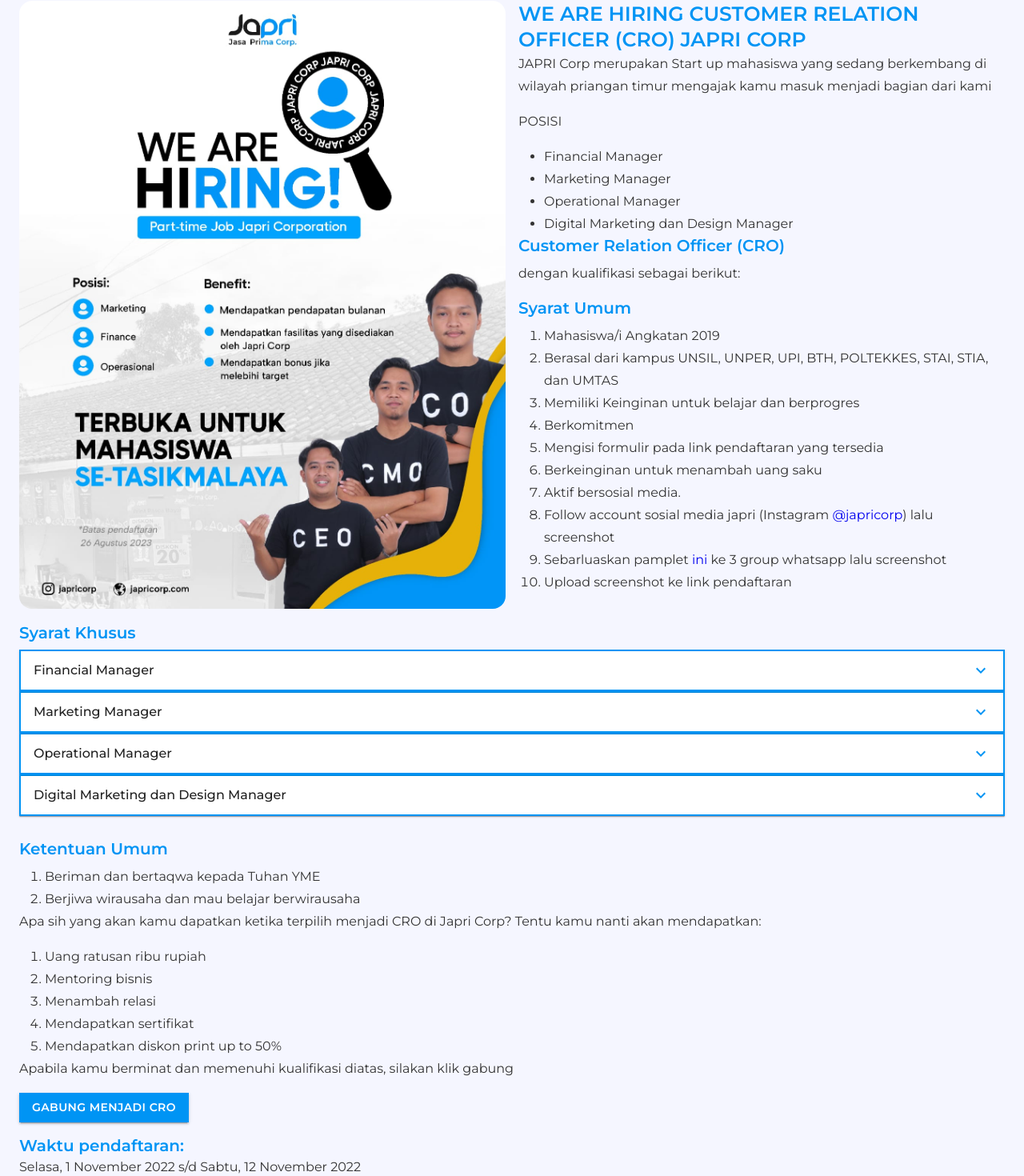
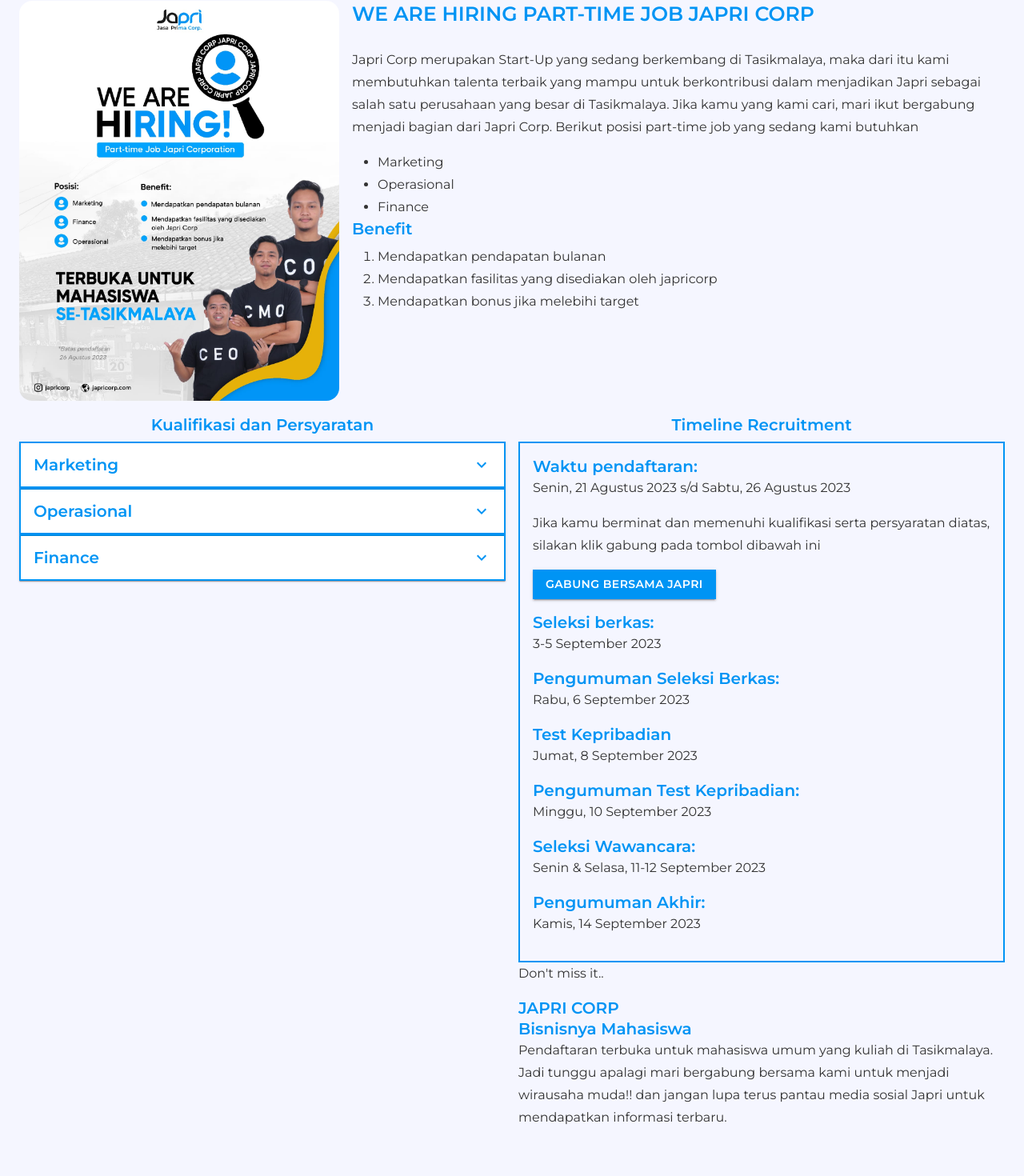
Before and after one commit to aridarsan/japri-corp, a React (Create React App) app: page /karir in a window 1280 px wide. Shown: the part 260-1730 px from the top of the page at 80% size. Built offline with nearby package versions, Linux system fonts and the light colour scheme; what react-swipeable-views-utils would draw is missing.

Commit message:
edit karir and timeline

```diff
--- a/src/Components/Karir.js
+++ b/src/Components/Karir.js
@@ -7,38 +7,32 @@
   AccordionDetails,
   AccordionSummary,
 } from "@material-ui/core";
-import oprec from "../Images/cro 22.jpg";
+// import oprec from "../Images/cro 22.jpg";
 import ops from "../Images/op1.jpeg";
 import ExpandMoreIcon from "@material-ui/icons/ExpandMore";
+// import Timeline from "./Timeline";
 
 const Detail = [
   {
     panel: "panel1",
     aria: "panel1bh-content",
     id: "panel1bh-header",
-    tanya: "Financial Manager",
+    tanya: "Marketing",
     jawab: [
       {
+        nama1: "Kualifikasi",
         Kualifikasi: [
-          "Paham dan mengerti dasar akuntansi",
-          "Paham tentang laporan keuangan",
-          "Menguasai Microsoft office (word, excel, power point)",
-          "Siap bekerja dalam tekanan",
-          "Siap bertanggung jawab dan berkomitmen",
+          "Dapat bekerja sama secara tim maupun individu",
+          "Mempunyai Basic Marketing & Konten Kreator",
+          "Memiliki kemampuan analisa data, negosiasi dan strategi marketing yang baik",
+          "Memiliki kemampuan manajemen waktu dan public speaking yang baik",
+          "Aktif di media sosial",
         ],
+        nama2: "Persyaratan",
         Persyaratan: [
-          "Paham dan mengerti dasar akuntansi",
-          "Paham tentang laporan keuangan",
-          "Menguasai Microsoft office (word, excel, power point)",
-          "Siap bekerja dalam tekanan",
-          "Siap bertanggung jawab dan berkomitmen",
-        ],
-        Benefit: [
-          "Paham dan mengerti dasar akuntansi",
-          "Paham tentang laporan keuangan",
-          "Menguasai Microsoft office (word, excel, power point)",
-          "Siap bekerja dalam tekanan",
-          "Siap bertanggung jawab dan berkomitmen",
+          "Mahasiswa aktif Tasikmalaya Angkatan 2021 & 2022",
+          "Melampirkan CV, KTP & KTM",
+          "Laki-laki",
         ],
       },
     ],
@@ -47,29 +41,22 @@
     panel: "panel2",
     aria: "panel2bh-content",
     id: "panel2bh-header",
-    tanya: "Marketing Manager",
+    tanya: "Operasional",
     jawab: [
       {
+        nama1: "Kualifikasi",
         Kualifikasi: [
-          "Paham dan mengerti dasar akuntansi",
-          "Paham tentang laporan keuangan",
-          "Menguasai Microsoft office (word, excel, power point)",
-          "Siap bekerja dalam tekanan",
-          "Siap bertanggung jawab dan berkomitmen",
+          "Menguasai Microsoft office",
+          "Menguasai salah satu aplikasi design grafis (menjadi nilai tambah)",
+          "Mempunyai Sim C",
+          "Dapat bekerja sama secara tim maupun individu",
+          "Sigap, cekatan dan siap dalam menghadapi situasi yang mendadak",
         ],
+        nama2: "Persyaratan",
         Persyaratan: [
-          "Paham dan mengerti dasar akuntansi",
-          "Paham tentang laporan keuangan",
-          "Menguasai Microsoft office (word, excel, power point)",
-          "Siap bekerja dalam tekanan",
-          "Siap bertanggung jawab dan berkomitmen",
-        ],
-        Benefit: [
-          "Paham dan mengerti dasar akuntansi",
-          "Paham tentang laporan keuangan",
-          "Menguasai Microsoft office (word, excel, power point)",
-          "Siap bekerja dalam tekanan",
-          "Siap bertanggung jawab dan berkomitmen",
+          "Mahasiswa aktif Tasikmalaya Angkatan 2022 & 2023",
+          "Melampirkan CV, KTP & KTM, SIM C",
+          "Laki-laki",
         ],
       },
     ],
@@ -78,60 +65,22 @@
     panel: "panel3",
     aria: "panel3bh-content",
     id: "panel3bh-header",
-    tanya: "Operational Manager",
+    tanya: "Finance",
     jawab: [
       {
+        nama1: "Kualifikasi",
         Kualifikasi: [
-          "Paham dan mengerti dasar akuntansi",
-          "Paham tentang laporan keuangan",
-          "Menguasai Microsoft office (word, excel, power point)",
-          "Siap bekerja dalam tekanan",
-          "Siap bertanggung jawab dan berkomitmen",
+          "Mengerti laporan keuangan",
+          "Paham dan mahir akuntansi",
+          "Mahir Microsoft excel",
+          "Teliti dan bertanggungjawab",
         ],
+        nama2: "Persyaratan",
         Persyaratan: [
-          "Paham dan mengerti dasar akuntansi",
-          "Paham tentang laporan keuangan",
-          "Menguasai Microsoft office (word, excel, power point)",
-          "Siap bekerja dalam tekanan",
-          "Siap bertanggung jawab dan berkomitmen",
-        ],
-        Benefit: [
-          "Paham dan mengerti dasar akuntansi",
-          "Paham tentang laporan keuangan",
-          "Menguasai Microsoft office (word, excel, power point)",
-          "Siap bekerja dalam tekanan",
-          "Siap bertanggung jawab dan berkomitmen",
-        ],
-      },
-    ],
-  },
-  {
-    panel: "panel4",
-    aria: "panel4bh-content",
-    id: "panel4bh-header",
-    tanya: "Digital Marketing dan Design Manager",
-    jawab: [
-      {
-        Kualifikasi: [
-          "Paham dan mengerti dasar akuntansi",
-          "Paham tentang laporan keuangan",
-          "Menguasai Microsoft office (word, excel, power point)",
-          "Siap bekerja dalam tekanan",
-          "Siap bertanggung jawab dan berkomitmen",
-        ],
-        Persyaratan: [
-          "Paham dan mengerti dasar akuntansi",
-          "Paham tentang laporan keuangan",
-          "Menguasai Microsoft office (word, excel, power point)",
-          "Siap bekerja dalam tekanan",
-          "Siap bertanggung jawab dan berkomitmen",
-        ],
-        Benefit: [
-          "Paham dan mengerti dasar akuntansi",
-          "Paham tentang laporan keuangan",
-          "Menguasai Microsoft office (word, excel, power point)",
-          "Siap bekerja dalam tekanan",
-          "Siap bertanggung jawab dan berkomitmen",
+          "Mahasiswa aktif Tasikmalaya Angkatan 2021, 2022 & 2023",
+          "Melampirkan CV, KTP & KTM",
+          "Melampirkan Motivation Letter",
+          "Laki-laki",
         ],
       },
     ],
@@ -159,7 +108,7 @@
         </Grid>
 
         <Grid container spacing={2}>
-          <Grid item xs={12} sm={6} lg={6}>
+          <Grid item xs={12} sm={6} lg={4}>
             <img
               src={ops}
               width="100%"
@@ -168,79 +117,44 @@
             />
           </Grid>
 
-          <Grid item xs={12} sm={6} lg={6}>
-            <h4>WE ARE HIRING CUSTOMER RELATION OFFICER (CRO) JAPRI CORP</h4>
+          <Grid item xs={12} sm={6} lg={8}>
+            <h4>WE ARE HIRING PART-TIME JOB JAPRI CORP</h4>
+            <br />
 
             <p>
-              JAPRI Corp merupakan Start up mahasiswa yang sedang berkembang di
-              wilayah priangan timur mengajak kamu masuk menjadi bagian dari
-              kami
+              Japri Corp merupakan Start-Up yang sedang berkembang di
+              Tasikmalaya, maka dari itu kami membutuhkan talenta terbaik yang
+              mampu untuk berkontribusi dalam menjadikan Japri sebagai salah
+              satu perusahaan yang besar di Tasikmalaya. Jika kamu yang kami
+              cari, mari ikut bergabung menjadi bagian dari Japri Corp. Berikut
+              posisi part-time job yang sedang kami butuhkan
             </p>
-
-            <p> POSISI</p>
-
             <ul>
-              <li>Financial Manager</li>
-              <li>Marketing Manager</li>
-              <li>Operational Manager</li>
-              <li>Digital Marketing dan Design Manager</li>
+              <li>Marketing</li>
+              <li>Operasional</li>
+              <li>Finance</li>
             </ul>
-
-            <h5 style={{ marginBottom: "0.5rem" }}>
-              Customer Relation Officer (CRO)
-            </h5>
-
-            <p>dengan kualifikasi sebagai berikut:</p>
-
-            <h5 style={{ marginBottom: "0.5rem" }}> Syarat Umum</h5>
-
+            <h5 style={{ marginBottom: "0.5rem" }}> Benefit</h5>
             <ol>
-              <li> Mahasiswa/i Angkatan 2019</li>
-              <li>
-                {" "}
-                Berasal dari kampus UNSIL, UNPER, UPI, BTH, POLTEKKES, STAI,
-                STIA, dan UMTAS
-              </li>
-              <li> Memiliki Keinginan untuk belajar dan berprogres</li>
-              <li> Berkomitmen </li>
-              <li> Mengisi formulir pada link pendaftaran yang tersedia</li>
-              <li> Berkeinginan untuk menambah uang saku</li>
-              <li> Aktif bersosial media.</li>
-
-              <li>
-                {" "}
-                Follow account sosial media japri (Instagram{" "}
-                <a
-                  href="https://www.instagram.com/japricorp/"
-                  target="_blank"
-                  rel="noreferrer"
-                  style={{ textDecoration: "none" }}
-                >
-                  @japricorp
-                </a>
-                ) lalu screenshot{" "}
-              </li>
-              <li>
-                {" "}
-                Sebarluaskan pamplet{" "}
-                <a
-                  href={oprec}
-                  target="_blank"
-                  rel="noreferrer"
-                  style={{ textDecoration: "none" }}
-                >
-                  ini
-                </a>{" "}
-                ke 3 group whatsapp lalu screenshot{" "}
-              </li>
-              <li> Upload screenshot ke link pendaftaran </li>
+              <li>Mendapatkan pendapatan bulanan</li>
+              <li>Mendapatkan fasilitas yang disediakan oleh japricorp</li>
+              <li>Mendapatkan bonus jika melebihi target</li>
             </ol>
           </Grid>
         </Grid>
 
         <Grid container spacing={2}>
-          <Grid item xs={12} sm={12} lg={12}>
-            <h5 style={{ marginBottom: "0.5rem" }}> Syarat Khusus</h5>
+          <Grid item xs={12} sm={12} lg={6}>
+            <h5
+              style={{
+                marginBottom: "0.5rem",
+                textAlign: "center",
+                alignItems: "center",
+              }}
+            >
+              {" "}
+              Kualifikasi dan Persyaratan
+            </h5>
 
             <Grid item xs={12}>
               {Detail.map((item, index) => (
@@ -251,60 +165,107 @@
                   key={index}
                 >
                   <AccordionSummary
-                    expandIcon={<ExpandMoreIcon style={{ color: "#0094F4" }} />}
+                    expandIcon={
+                      <ExpandMoreIcon
+                        style={{ color: "#0094F4", padding: "0" }}
+                      />
+                    }
                     aria-controls={item.aria}
                     id={item.id}
                   >
-                    <p
+                    <h5
                       style={{
                         margin: 0,
                         lineHeight: "1.5",
-                        fontWeight: "500",
                       }}
                     >
                       {item.tanya}
-                    </p>
+                    </h5>
                   </AccordionSummary>
                   <AccordionDetails>
-                    <ol>
                     {item.jawab.map((detail, index) => (
+                      <Grid container spacing={2}>
+                        <Grid item xs={12} sm={12} lg={12}>
+                          <h5
+                            style={{ marginBottom: "0.5rem", color: "#000000" }}
+                          >
+                            {" "}
+                            {detail.nama1}
+                          </h5>
+
+                          <Grid item xs={12}>
+                            <ol
+                              key={index}
+                              style={{ margin: 0, paddingLeft: "1rem" }}
+                            >
+                              {detail.Kualifikasi.map((isi, index) => (
                                 <li key={index}>
-                          {detail.Kualifikasi.map((k1, index)=>(
                                   <p style={{ margin: 0 }} key={index}>
-                            {k1}
+                                    {isi}
                                   </p>
-                          ))}
                                 </li>
                               ))}
                             </ol>
+                          </Grid>
+                        </Grid>
+
+                        <Grid item xs={12} sm={12} lg={12}>
+                          <h5
+                            style={{ marginBottom: "0.5rem", color: "#000000" }}
+                          >
+                            {" "}
+                            {detail.nama2}
+                          </h5>
+
+                          <Grid item xs={12}>
+                            <ol
+                              key={index}
+                              style={{ margin: 0, paddingLeft: "1rem" }}
+                            >
+                              {detail.Persyaratan.map((isi, index) => (
+                                <li key={index}>
+                                  <p style={{ margin: 0 }} key={index}>
+                                    {isi}
+                                  </p>
+                                </li>
+                              ))}
+                            </ol>
+                          </Grid>
+                        </Grid>
+                      </Grid>
+                    ))}
                   </AccordionDetails>
                 </Accordion>
               ))}
             </Grid>
+          </Grid>
 
           <br />
 
-            <h5 style={{ marginBottom: "0.5rem" }}> Ketentuan Umum</h5>
-            <ol>
-              <li> Beriman dan bertaqwa kepada Tuhan YME</li>
-              <li> Berjiwa wirausaha dan mau belajar berwirausaha </li>
-            </ol>
+          <Grid item xs={12} sm={12} lg={6}>
+            <h5
+              style={{
+                marginBottom: "0.5rem",
+                textAlign: "center",
+                alignItems: "center",
+              }}
+            >
+              {" "}
+              Timeline Recruitment
+            </h5>
+            {/* <Timeline/> */}
+
+            <Grid
+              style={{
+                padding: "1rem",
+                border: "2px solid #0094F4",
+              }}
+            >
+              <h5>Waktu pendaftaran:</h5>
+              <p>Senin, 21 Agustus 2023 s/d Sabtu, 26 Agustus 2023</p>
               <p>
-              Apa sih yang akan kamu dapatkan ketika terpilih menjadi CRO di
-              Japri Corp? Tentu kamu nanti akan mendapatkan:
-            </p>
-
-            <ol>
-              <li>Uang ratusan ribu rupiah</li>
-              <li>Mentoring bisnis</li>
-              <li>Menambah relasi</li>
-              <li>Mendapatkan sertifikat</li>
-              <li>Mendapatkan diskon print up to 50%</li>
-            </ol>
-
-            <p>
-              Apabila kamu berminat dan memenuhi kualifikasi diatas, silakan
-              klik gabung
+                Jika kamu berminat dan memenuhi kualifikasi serta persyaratan
+                diatas, silakan klik gabung pada tombol dibawah ini
               </p>
 
               <a
@@ -318,18 +279,29 @@
                   size="medium"
                   style={{ marginBottom: "1rem" }}
                 >
-                Gabung menjadi CRO
+                  Gabung Bersama Japri
                 </Button>
               </a>
 
-            <h5>Waktu pendaftaran:</h5>
-            <p>Selasa, 1 November 2022 s/d Sabtu, 12 November 2022</p>
+              <h5> Seleksi berkas:</h5>
+              <p>3-5 September 2023</p>
 
-            <h5> Seleksi berkas:</h5>
-            <p>Kamis, 16 Desember 2021</p>
+              <h5> Pengumuman Seleksi Berkas:</h5>
+              <p>Rabu, 6 September 2023</p>
 
-            <h5> Pengumuman:</h5>
-            <p>Jumat, 17 Desember 2021</p>
+              <h5> Test Kepribadian</h5>
+              <p>Jumat, 8 September 2023</p>
+
+              <h5> Pengumuman Test Kepribadian:</h5>
+              <p>Minggu, 10 September 2023</p>
+
+              <h5> Seleksi Wawancara:</h5>
+              <p>Senin & Selasa, 11-12 September 2023</p>
+
+              <h5> Pengumuman Akhir:</h5>
+              <p>Kamis, 14 September 2023</p>
+            </Grid>
+
             <p>Don't miss it..</p>
 
             <h5>JAPRI CORP</h5>
--- /dev/null
+++ b/src/Components/Timeline.js
@@ -0,0 +1,52 @@
+import * as React from "react";
+import {
+  Box,
+  Stepper,
+  Step,
+  StepLabel,
+  StepContent,
+} from "@material-ui/core";
+
+const steps = [
+  {
+    label: "Select campaign settings",
+    description: `For each ad campaign that you create, you can control how much
+              you're willing to spend on clicks and conversions, which networks
+              and geographical locations you want your ads to show on, and more.`,
+  },
+  {
+    label: "Create an ad group",
+    description:
+      "An ad group contains one or more ads which target a shared set of keywords.",
+  },
+  {
+    label: "Create an ad",
+    description: `Try out different ad text to see what brings in the most customers,
+              and learn how to enhance your ads using features like ad extensions.
+              If you run into any problems with your ads, find out how to tell if
+              they're running and how to resolve approval issues.`,
+  },
+];
+
+export default function VerticalLinearStepper() {
+
+  return (
+    <Box sx={{ maxWidth: 400, padding: "0" }}>
+      <Stepper
+        orientation="vertical"
+        style={{ padding: "0", background: "none" }}
+      >
+        {steps.map((step, index) => (
+          <Step key={step.label}>
+            <StepLabel>
+              <h5>{step.label}</h5>
+            </StepLabel>
+            <StepContent>
+              <p>{step.description}</p>
+            </StepContent>
+          </Step>
+        ))}
+      </Stepper>
+    </Box>
+  );
+}
```
Lines whose indentation alone changed are shown as unchanged.
